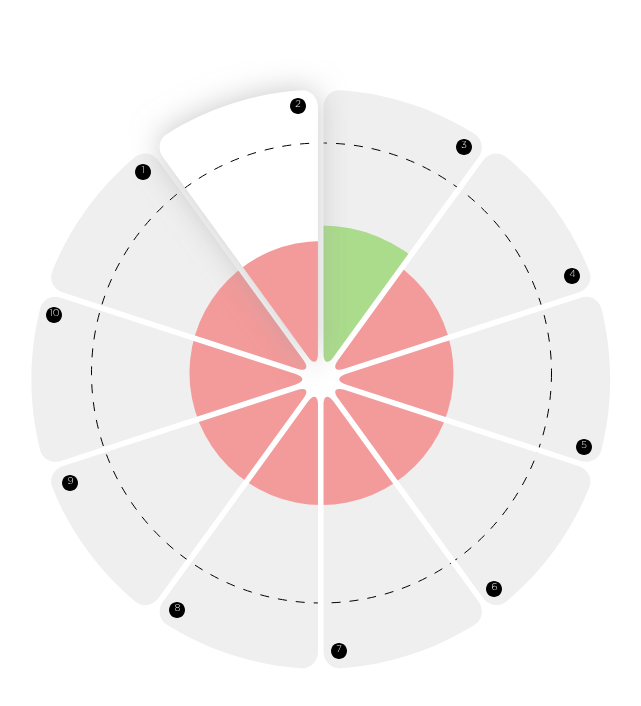
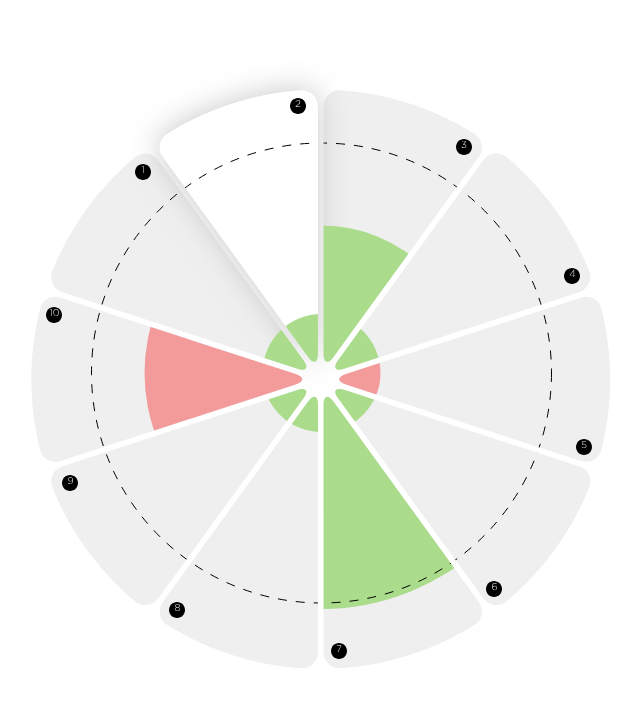
Before and after one commit to GenrihMD/ar-flover, a Vue app: page / in a window 1280 px wide. Shown: the top 706 px of the page, without its empty margins (319-960 px from the left). Built offline with nearby package versions, Linux system fonts and the light colour scheme.

Commit message:
do Leafs to draw

```diff
--- a/src/App.vue
+++ b/src/App.vue
@@ -17,12 +17,12 @@ export default {
             leafs : [
                 { competence_id: 1,  competence_name: "Бюджетирование и финансовое планирование", score: 2, total: 10, total_correct: "2", percent_correct: 50, percent_min: 50, passed: true },
                 { competence_id: 2,  competence_name: "Бюджетирование и финансовое планирование", score: 2, total: 10, total_correct: "2", percent_correct: 20, percent_min: 50, passed: true },
-                { competence_id: 3,  competence_name: "Бюджетирование и финансовое планирование", score: 2, total: 10, total_correct: "2", percent_correct: 20, percent_min: 50, passed: true },
+                { competence_id: 3,  competence_name: "Бюджетирование и финансовое планирование", score: 2, total: 10, total_correct: "2", percent_correct: 20, percent_min: 50, passed: false },
                 { competence_id: 4,  competence_name: "Бюджетирование и финансовое планирование", score: 2, total: 10, total_correct: "2", percent_correct: 20, percent_min: 50, passed: true },
-                { competence_id: 5,  competence_name: "Бюджетирование и финансовое планирование", score: 2, total: 10, total_correct: "2", percent_correct: 20, percent_min: 50, passed: true },
+                { competence_id: 5,  competence_name: "Бюджетирование и финансовое планирование", score: 2, total: 10, total_correct: "2", percent_correct: 80, percent_min: 50, passed: true },
                 { competence_id: 6,  competence_name: "Бюджетирование и финансовое планирование", score: 2, total: 10, total_correct: "2", percent_correct: 20, percent_min: 50, passed: true },
                 { competence_id: 7,  competence_name: "Бюджетирование и финансовое планирование", score: 2, total: 10, total_correct: "2", percent_correct: 20, percent_min: 50, passed: true },
-                { competence_id: 8,  competence_name: "Бюджетирование и финансовое планирование", score: 2, total: 10, total_correct: "2", percent_correct: 20, percent_min: 50, passed: true },
+                { competence_id: 8,  competence_name: "Бюджетирование и финансовое планирование", score: 2, total: 10, total_correct: "2", percent_correct: 60, percent_min: 50, passed: false },
                 { competence_id: 9,  competence_name: "Бюджетирование и финансовое планирование", score: 2, total: 10, total_correct: "2", percent_correct: 20, percent_min: 50, passed: true },
                 { competence_id: 10, competence_name: "Бюджетирование и финансовое планирование", score: 2, total: 10, total_correct: "2", percent_correct: 20, percent_min: 50, passed: true},
             ]}
--- a/src/components/BadFlover.vue
+++ b/src/components/BadFlover.vue
@@ -4,83 +4,38 @@
         <mask id="mask0" mask-type="alpha" maskUnits="userSpaceOnUse" x="292" y="30" width="159" height="272">
             <path fill-rule="evenodd" clip-rule="evenodd" d="M292.567 46.5211V293.768C292.567 303.099 297.006 304.54 302.491 296.995L447.677 96.9593C453.156 89.4136 451.463 78.8608 443.57 73.9054C423.353 61.2071 401.723 51.1105 379.199 43.7843C356.68 36.4582 333.25 31.9026 309.432 30.2808C300.134 29.6502 292.567 37.1903 292.567 46.5211Z" fill="white"/>
         </mask>
-        <g mask="url(#mask0)">
-            <circle cx="290.5" cy="313" :r="leafsOptions[0].scoreCircleRadius" :fill="leafsOptions[0].scoreCircleColor" />
-            <circle cx="290.5" cy="313" :r="230" fill="none" stroke="black" stroke-dasharray="9"/>
-        </g>
-
         <path fill-rule="evenodd" clip-rule="evenodd" d="M452.211 100.259L307.042 300.295C301.557 307.84 304.302 311.624 313.168 308.741L548.074 232.327C556.94 229.443 561.772 219.921 558.295 211.266C549.396 189.096 537.819 168.199 523.896 149.019C509.973 129.84 493.699 112.36 475.388 97.0437C468.238 91.0578 457.696 92.7134 452.211 100.259Z" fill="#EFEFEF"/>
         <mask id="mask1" mask-type="alpha" maskUnits="userSpaceOnUse" x="304" y="93" width="256" height="217">
             <path fill-rule="evenodd" clip-rule="evenodd" d="M452.211 100.259L307.042 300.295C301.557 307.84 304.302 311.624 313.168 308.741L548.074 232.327C556.94 229.443 561.772 219.921 558.295 211.266C549.396 189.096 537.819 168.199 523.896 149.019C509.973 129.84 493.699 112.36 475.388 97.0437C468.238 91.0578 457.696 92.7134 452.211 100.259Z" fill="white"/>
         </mask>
-        <g mask="url(#mask1)">
-            <circle cx="290.5" cy="313" r="132" fill="#F39A9A" />
-            <circle cx="290.5" cy="313" r="230" fill="none" stroke="black" stroke-dasharray="9"/>
-        </g>
-
         <path fill-rule="evenodd" clip-rule="evenodd" d="M549.817 237.671L314.911 314.085C306.045 316.963 306.045 321.637 314.911 324.52L549.817 400.923C558.683 403.806 568.19 398.936 570.457 389.886C576.273 366.708 579.187 342.996 579.187 319.294C579.187 295.593 576.273 271.88 570.457 248.708C568.184 239.658 558.683 234.793 549.817 237.671Z" fill="#EFEFEF"/>
         <mask id="mask2" mask-type="alpha" maskUnits="userSpaceOnUse" x="308" y="236" width="272" height="166">
             <path fill-rule="evenodd" clip-rule="evenodd" d="M549.817 237.671L314.911 314.085C306.045 316.963 306.045 321.637 314.911 324.52L549.817 400.923C558.683 403.806 568.19 398.936 570.457 389.886C576.273 366.708 579.187 342.996 579.187 319.294C579.187 295.593 576.273 271.88 570.457 248.708C568.184 239.658 558.683 234.793 549.817 237.671Z" fill="white"/>
         </mask>
-        <g mask="url(#mask2)">
-            <circle cx="290.5" cy="313" r="132" fill="#F39A9A" />
-            <circle cx="290.5" cy="313" r="230" fill="none" stroke="black" stroke-dasharray="9"/>
-        </g>
-
         <path fill-rule="evenodd" clip-rule="evenodd" d="M548.085 406.267L313.173 329.869C304.308 326.992 301.568 330.77 307.047 338.316L452.234 538.34C457.718 545.886 468.266 547.536 475.416 541.55C493.715 526.228 509.99 508.76 523.907 489.58C537.835 470.395 549.413 449.498 558.306 427.333C561.783 418.678 556.951 409.145 548.085 406.267Z" fill="#EFEFEF"/>
         <mask id="mask3" mask-type="alpha" maskUnits="userSpaceOnUse" x="304" y="328" width="256" height="218">
             <path fill-rule="evenodd" clip-rule="evenodd" d="M548.085 406.267L313.173 329.869C304.308 326.992 301.568 330.77 307.047 338.316L452.234 538.34C457.718 545.886 468.266 547.536 475.416 541.55C493.715 526.228 509.99 508.76 523.907 489.58C537.835 470.395 549.413 449.498 558.306 427.333C561.783 418.678 556.951 409.145 548.085 406.267Z" fill="white"/>
         </mask>
-        <g mask="url(#mask3)">
-            <circle cx="290.5" cy="313" r="132" fill="#F39A9A" />
-            <circle cx="290.5" cy="313" r="230" fill="none" stroke="black" stroke-dasharray="9"/>
-        </g>
-
         <path fill-rule="evenodd" clip-rule="evenodd" d="M447.694 541.646L302.496 341.616C297.017 334.07 292.573 335.512 292.573 344.843L292.59 592.107C292.59 601.437 300.156 608.977 309.455 608.341C333.262 606.714 356.692 602.153 379.222 594.821C401.746 587.489 423.375 577.398 443.588 564.7C451.486 559.744 453.168 549.192 447.694 541.646Z" fill="#EFEFEF"/>
         <mask id="mask4" mask-type="alpha" maskUnits="userSpaceOnUse" x="292" y="336" width="159" height="273">
             <path fill-rule="evenodd" clip-rule="evenodd" d="M447.694 541.646L302.496 341.616C297.017 334.07 292.573 335.512 292.573 344.843L292.59 592.107C292.59 601.437 300.156 608.977 309.455 608.341C333.262 606.714 356.692 602.153 379.222 594.821C401.746 587.489 423.375 577.398 443.588 564.7C451.486 559.744 453.168 549.192 447.694 541.646Z" fill="white"/>
         </mask>
-        <g mask="url(#mask4)">
-            <circle cx="290.5" cy="313" r="132" fill="#F39A9A" />
-            <circle cx="290.5" cy="313" r="230" fill="none" stroke="black" stroke-dasharray="9"/>
-        </g>
-
         <path fill-rule="evenodd" clip-rule="evenodd" d="M286.987 592.107L286.97 344.843C286.97 335.512 282.531 334.07 277.052 341.616L131.883 541.668C126.398 549.208 128.091 559.761 135.984 564.717C156.201 577.415 177.837 587.512 200.361 594.838C222.896 602.164 246.326 606.719 270.122 608.341C279.421 608.977 286.987 601.437 286.987 592.107Z" fill="#EFEFEF"/>
         <mask id="mask5" mask-type="alpha" maskUnits="userSpaceOnUse" x="128" y="336" width="159" height="273">
             <path fill-rule="evenodd" clip-rule="evenodd" d="M286.987 592.107L286.97 344.843C286.97 335.512 282.531 334.07 277.052 341.616L131.883 541.668C126.398 549.208 128.091 559.761 135.984 564.717C156.201 577.415 177.837 587.512 200.361 594.838C222.896 602.164 246.326 606.719 270.122 608.341C279.421 608.977 286.987 601.437 286.987 592.107Z" fill="white"/>
         </mask>
-        <g mask="url(#mask5)">
-            <circle cx="290.5" cy="313" r="132" fill="#F39A9A" />
-            <circle cx="290.5" cy="313" r="230" fill="none" stroke="black" stroke-dasharray="9"/>
-        </g>
-
         <path fill-rule="evenodd" clip-rule="evenodd" d="M127.332 538.368L272.507 338.322C277.986 330.776 275.236 326.998 266.37 329.881L31.4693 406.301C22.6036 409.184 17.777 418.712 21.2535 427.367C30.1529 449.531 41.73 470.429 55.6529 489.608C69.5815 508.794 85.8558 526.262 104.161 541.584C111.316 547.564 121.858 545.914 127.332 538.368Z" fill="#EFEFEF"/>
         <mask id="mask6" mask-type="alpha" maskUnits="userSpaceOnUse" x="20" y="328" width="256" height="218">
             <path fill-rule="evenodd" clip-rule="evenodd" d="M127.332 538.368L272.507 338.322C277.986 330.776 275.236 326.998 266.37 329.881L31.4693 406.301C22.6036 409.184 17.777 418.712 21.2535 427.367C30.1529 449.531 41.73 470.429 55.6529 489.608C69.5815 508.794 85.8558 526.262 104.161 541.584C111.316 547.564 121.858 545.914 127.332 538.368Z" fill="white"/>
         </mask>
-        <g mask="url(#mask6)">
-            <circle cx="290.5" cy="313" r="132" fill="#F39A9A" />
-            <circle cx="290.5" cy="313" r="230" fill="none" stroke="black" stroke-dasharray="9"/>
-        </g>
-
         <path fill-rule="evenodd" clip-rule="evenodd" d="M29.7422 400.946L264.643 324.525C273.508 321.637 273.508 316.963 264.643 314.085L29.7253 237.699C20.8596 234.816 11.3527 239.692 9.08562 248.736C3.27456 271.914 0.360594 295.626 0.366219 319.328C0.366219 343.029 3.28019 366.742 9.10249 389.914C11.3695 398.964 20.8765 403.835 29.7422 400.946Z" fill="#EFEFEF"/>
         <mask id="mask7" mask-type="alpha" maskUnits="userSpaceOnUse" x="0" y="236" width="272" height="166">
             <path fill-rule="evenodd" clip-rule="evenodd" d="M29.7422 400.946L264.643 324.525C273.508 321.637 273.508 316.963 264.643 314.085L29.7253 237.699C20.8596 234.816 11.3527 239.692 9.08562 248.736C3.27456 271.914 0.360594 295.626 0.366219 319.328C0.366219 343.029 3.28019 366.742 9.10249 389.914C11.3695 398.964 20.8765 403.835 29.7422 400.946Z" fill="white"/>
         </mask>
-        <g mask="url(#mask7)">
-            <circle cx="290.5" cy="313" r="132" fill="#F39A9A" />
-            <circle cx="290.5" cy="313" r="230" fill="none" stroke="black" stroke-dasharray="9"/>
-        </g>
-
         <path fill-rule="evenodd" clip-rule="evenodd" d="M31.4573 232.36L266.369 308.736C275.235 311.619 277.98 307.835 272.501 300.289L127.298 100.282C121.824 92.736 111.276 91.0804 104.126 97.0607C85.8213 112.389 69.547 129.868 55.6241 149.047C41.7012 168.227 30.1297 189.13 21.2359 211.3C17.765 219.955 22.5916 229.477 31.4573 232.36Z" fill="#EFEFEF"/>
         <mask id="mask8" mask-type="alpha" maskUnits="userSpaceOnUse" x="20" y="93" width="256" height="217">
             <path fill-rule="evenodd" clip-rule="evenodd" d="M31.4573 232.36L266.369 308.736C275.235 311.619 277.98 307.835 272.501 300.289L127.298 100.282C121.824 92.736 111.276 91.0804 104.126 97.0607C85.8213 112.389 69.547 129.868 55.6241 149.047C41.7012 168.227 30.1297 189.13 21.2359 211.3C17.765 219.955 22.5916 229.477 31.4573 232.36Z" fill="white"/>
         </mask>
-        <g mask="url(#mask8)">
-            <circle cx="290.5" cy="313" r="132" fill="#F39A9A" />
-            <circle cx="290.5" cy="313" r="230" fill="none" stroke="black" stroke-dasharray="9"/>
-        </g>
-
         <g filter="url(#filter0_d)">
             <path fill-rule="evenodd" clip-rule="evenodd" d="M131.838 96.9762L277.047 296.995C282.52 304.54 286.964 303.099 286.964 293.768L286.931 46.5042C286.931 37.1734 279.37 29.6333 270.066 30.2696C246.265 31.897 222.835 36.4638 200.305 43.7956C177.781 51.1217 156.151 61.224 135.944 73.9223C128.046 78.8833 126.359 89.4305 131.838 96.9762Z" fill="white"/>
         </g>
@@ -88,10 +43,9 @@
             <path fill-rule="evenodd" clip-rule="evenodd" d="M131.838 96.9762L277.047 296.995C282.52 304.54 286.964 303.099 286.964 293.768L286.931 46.5042C286.931 37.1734 279.37 29.6333 270.066 30.2696C246.265 31.897 222.835 36.4638 200.305 43.7956C177.781 51.1217 156.151 61.224 135.944 73.9223C128.046 78.8833 126.359 89.4305 131.838 96.9762Z" fill="white"/>
         </mask>
 
-        <g mask="url(#mask9)">
-            <circle cx="290.5" cy="313" r="132" fill="#F39A9A" />
-            <circle cx="290.5" cy="313" r="230" fill="none" stroke="black" stroke-dasharray="9"/>
-        </g>
+
+        <flover-leaf v-for="leafsOption in leafsOptions" :options="leafsOption"></flover-leaf>
+
 
         <path fill-rule="evenodd" clip-rule="evenodd" d="M267 54C271.418 54 275 50.4183 275 46C275 41.5817 271.418 38 267 38C262.582 38 259 41.5817 259 46C259 50.4183 262.582 54 267 54Z" fill="black"/>
         <path d="M264.58 47V46.6178L267.138 44.305C267.706 43.7889 268.102 43.3609 268.324 43.0212C268.546 42.6749 268.657 42.3221 268.657 41.9628C268.657 41.5316 268.503 41.1788 268.196 40.9044C267.896 40.63 267.533 40.4928 267.109 40.4928C266.69 40.4928 266.325 40.5973 266.011 40.8064C265.704 41.0155 265.4 41.3356 265.1 41.7668L264.717 41.512C265.044 41.0155 265.39 40.6463 265.756 40.4046C266.122 40.1629 266.589 40.042 267.158 40.042C267.739 40.042 268.222 40.2249 268.608 40.5908C269 40.9501 269.196 41.4009 269.196 41.9432C269.196 42.394 269.069 42.8056 268.814 43.178C268.565 43.5504 268.121 44.0273 267.481 44.6088L265.384 46.51H269.265V47H264.58Z" fill="white"/>
@@ -138,13 +92,18 @@
 </template>
 
 <script>
+    import FloverLeaf from './FlowerLeaf'
     export default {
         name: "BadFlover",
+        components: {
+            FloverLeaf
+        },
         props: ['leafs'],
         computed: {
             leafsOptions : function() {
                  return this.leafs.map(leaf => {
                      return {
+                         id: leaf.competence_id,
                          scoreCircleRadius : leaf.percent_correct * 2.95,
                          scoreCircleColor: leaf.passed ? '#AADC8B' : '#F39A9A',
                      }
--- a/src/components/FloverLeafMask.vue
+++ b/src/components/FloverLeafMask.vue
@@ -1,5 +1,5 @@
 <template>
-    $END$
+
 </template>
 
 <script>
```
Also changed, not shown: src/components/FlowerLeaf.vue (+19 -9 lines).
